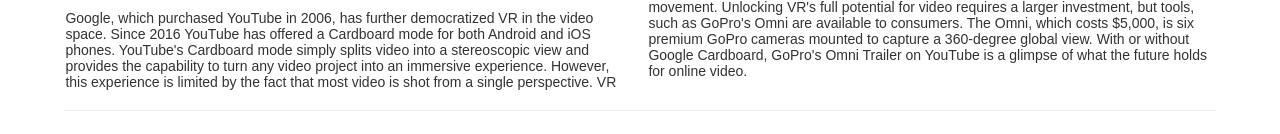
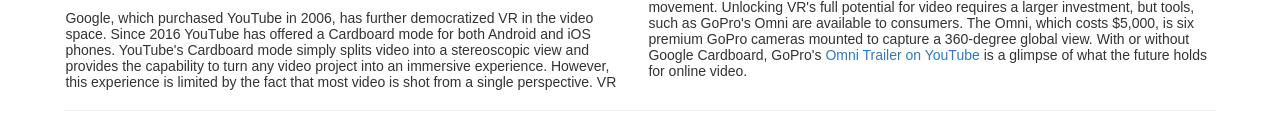
Before and after one commit to mikallok/historicizing-video, a plain HTML site: page index.html in a window 1280 px wide. Shown: the part 2876-3010 px from the top of the page. Drawn offline with Linux system fonts and the light colour scheme.

Commit message:
Omni link

```diff
--- a/index.html
+++ b/index.html
@@ -94,7 +94,7 @@
   <img src="files/google-cardboard.jpg" class="img-responsive" alt="A screen capture of Google cardboard's VR demo flying with Arctic terns.">
   <figcaption>This screen capture of Google Cardboard's VR demo shows the split screen view. This steroscopic video gives the illusion of flying along with Arctic terns when played on a smartphone and viewed through Google Cardboard.</figcaption>
 </figure>
-<p>Google, which purchased YouTube in 2006, has further democratized VR in the video space. Since 2016 YouTube has offered a Cardboard mode for both Android and iOS phones. YouTube's Cardboard mode simply splits video into a stereoscopic view and provides the capability to turn any video project into an immersive experience. However, this experience is limited by the fact that most video is shot from a single perspective. VR at its fullest potential allows exploration of a space due to its ability to track head movement. Unlocking VR's full potential for video requires a larger investment, but tools, such as GoPro's Omni are available to consumers. The Omni, which costs $5,000, is six premium GoPro cameras mounted to capture a 360-degree global view. With or without Google Cardboard, GoPro's Omni Trailer on YouTube is a glimpse of what the future holds for online video.</p>
+<p>Google, which purchased YouTube in 2006, has further democratized VR in the video space. Since 2016 YouTube has offered a Cardboard mode for both Android and iOS phones. YouTube's Cardboard mode simply splits video into a stereoscopic view and provides the capability to turn any video project into an immersive experience. However, this experience is limited by the fact that most video is shot from a single perspective. VR at its fullest potential allows exploration of a space due to its ability to track head movement. Unlocking VR's full potential for video requires a larger investment, but tools, such as GoPro's Omni are available to consumers. The Omni, which costs $5,000, is six premium GoPro cameras mounted to capture a 360-degree global view. With or without Google Cardboard, GoPro's <a href="https://youtu.be/0wC3x_bnnps" title="Link to YouTube video showing capabilities of GoPro's Omni camera.">Omni Trailer on YouTube</a> is a glimpse of what the future holds for online video.</p>
 </article>
 <hr>
 <h2>References</h2>
```
